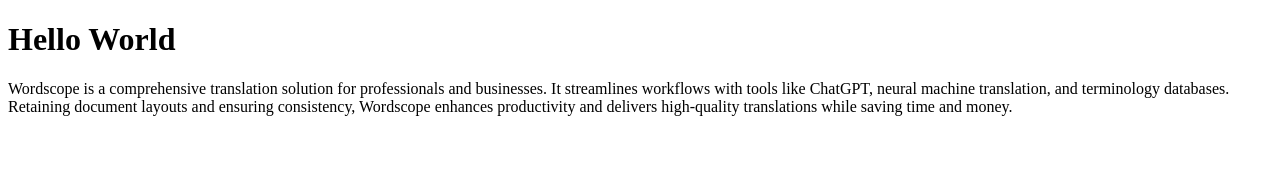
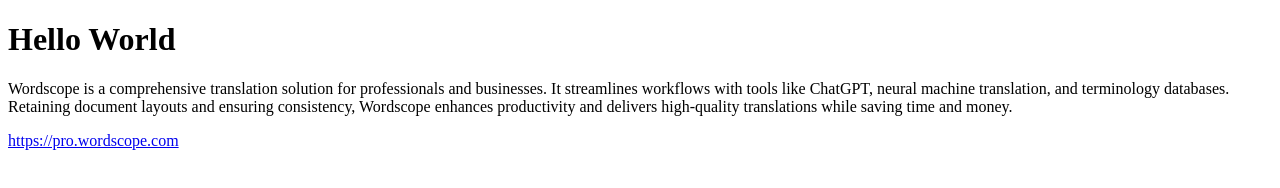
Before and after one commit to philippehenri/wordscope, a plain HTML site: page index.html in a window 1280 px wide. Drawn offline with Linux system fonts and the light colour scheme.

Commit message:
Update index.html

```diff
--- a/index.html
+++ b/index.html
@@ -3,5 +3,7 @@
 <body>
 <h1>Hello World</h1>
 <p>Wordscope is a comprehensive translation solution for professionals and businesses. It streamlines workflows with tools like ChatGPT, neural machine translation, and terminology databases. Retaining document layouts and ensuring consistency, Wordscope enhances productivity and delivers high-quality translations while saving time and money.</p>
+
+<a href="https://pro.wordscope.com">https://pro.wordscope.com</a>
 </body>
 </html>
```
